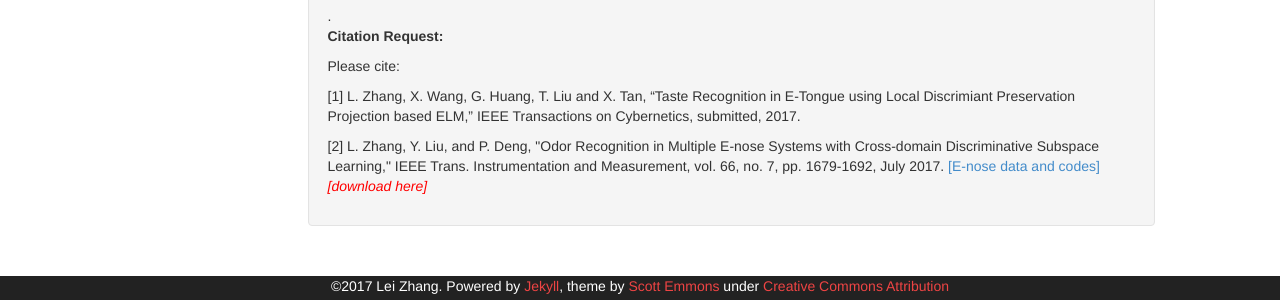
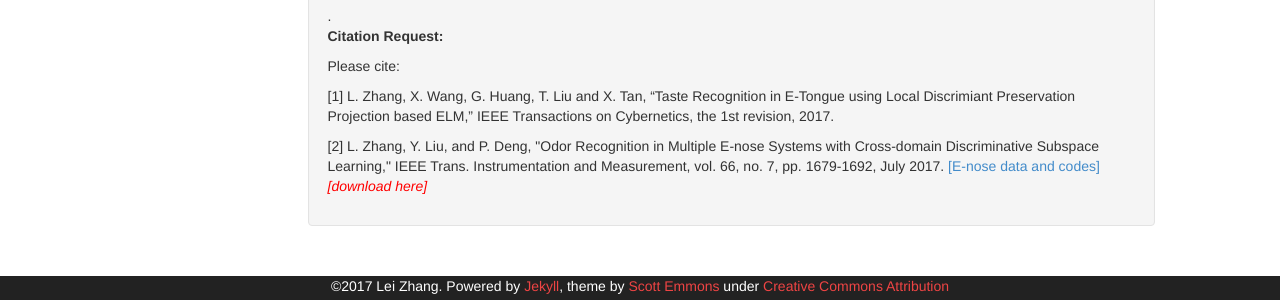
Before and after one commit to DrLeiZhang/website, a Jekyll site: the page built from tempcode.html, in a window 1280 px wide and 900 px high, scrolled down 811 px. Shown: the part 594-894 px from the top of the window. Built offline with Jekyll 4.4.1, drawn with Linux system fonts in a browser that asks for light colours; Markdown is read by kramdown in place of the engine named in the settings.

Commit message:
Update
Signed-off-by: leizhang@cqu.edu.cn <leizhang@cqu.edu.cn>

```diff
--- a/tempcode.html
+++ b/tempcode.html
@@ -52,7 +52,7 @@
 <p><b>Citation Request:</B></p>
 
 <p>Please cite:</p>
-<p>[1] L. Zhang, X. Wang, G. Huang, T. Liu and X. Tan, “Taste Recognition in E-Tongue using Local Discrimiant Preservation Projection based ELM,” IEEE Transactions on Cybernetics, submitted, 2017.</p>
+<p>[1] L. Zhang, X. Wang, G. Huang, T. Liu and X. Tan, “Taste Recognition in E-Tongue using Local Discrimiant Preservation Projection based ELM,” IEEE Transactions on Cybernetics, the 1st revision, 2017.</p>
 
 <p>[2] L. Zhang, Y. Liu, and P. Deng, "Odor Recognition in Multiple E-nose Systems with Cross-domain Discriminative Subspace Learning," IEEE Trans. Instrumentation and Measurement, vol. 66, no. 7, pp. 1679-1692, July 2017. <a href="resources/CDSL_paper_code.rar">[E-nose data and codes]</a> <I style="color:red;">[download here]</I></p>
 
```
